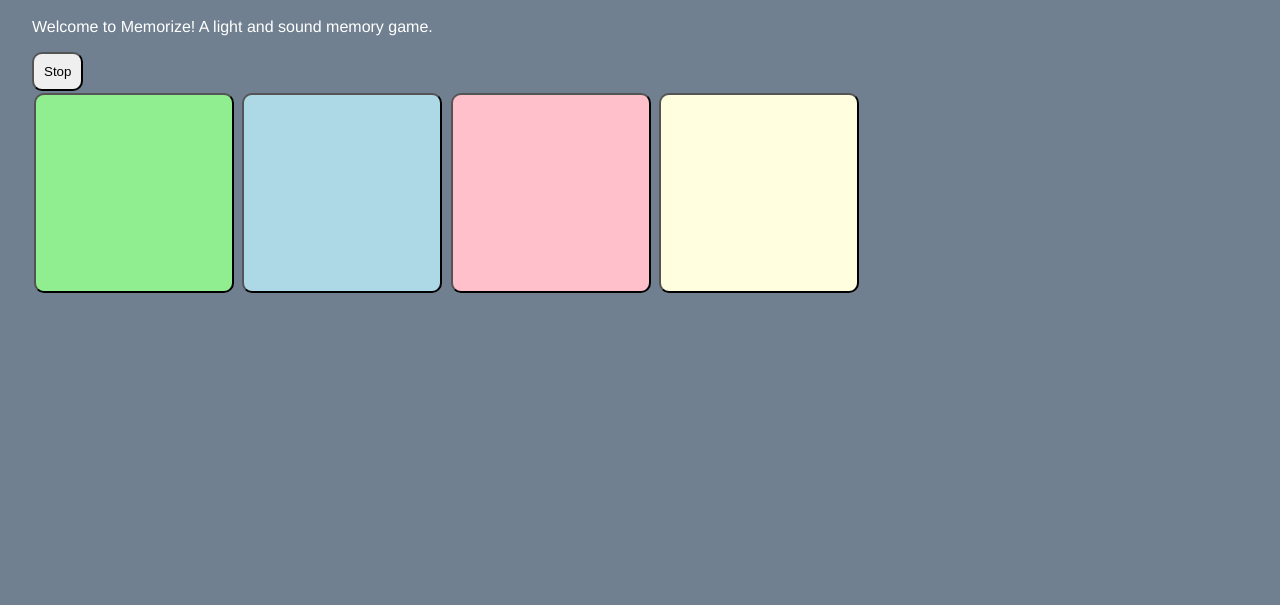
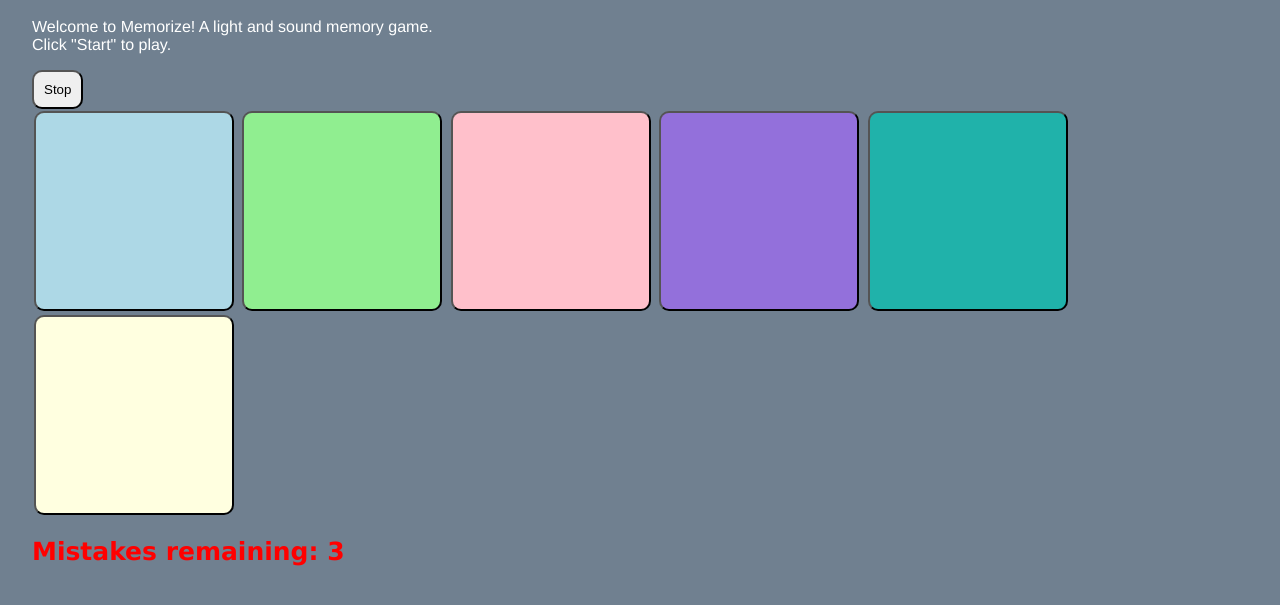
Before and after one commit to Jimmy-Trinh/MemorizeGame-SITE-prework, a plain HTML site: page index.html in a window 1280 px wide. Both pictures are taken after a click on the button "Start". Shown: the part 73-678 px from the top of the page. Drawn offline with Linux system fonts and the light colour scheme.

Commit message:
⛑🍞 Updated with Glitch

```diff
--- a/index.html
+++ b/index.html
@@ -18,6 +18,8 @@
 
     <p>
       Welcome to Memorize! A light and sound memory game.
+      <br>
+      Click "Start" to play.
     </p>
 
     <button id="startBtn" onclick="startGame()">
@@ -33,8 +35,13 @@
       <button id="button2" onclick="guess(2)" onmousedown="startTone(2)" onmouseup="stopTone()"></button>
       <button id="button3" onclick="guess(3)" onmousedown="startTone(3)" onmouseup="stopTone()"></button>
       <button id="button4" onclick="guess(4)" onmousedown="startTone(4)" onmouseup="stopTone()"></button>
+      <button id="button5" onclick="guess(5)" onmousedown="startTone(5)" onmouseup="stopTone()"></button>
+      <button id="button6" onclick="guess(6)" onmousedown="startTone(6)" onmouseup="stopTone()"></button>
     </div>
 
+    <div id = "mistakesText">
+      Mistakes remaining: 3
+    </div>
 
   </body>
 </html>
--- a/script.js
+++ b/script.js
@@ -1,21 +1,33 @@
 // global constants
-const clueHoldTime = 1000; //how long to hold each clue's light/sound
 const cluePauseTime = 333; //how long to pause in between clues
 const nextClueWaitTime = 1000; //how long to wait before starting playback of the clue sequence
 
 //Global Variables
-var pattern = [1, 2, 4, 3, 4, 1, 2, 4];
+// var pattern = [1, 2, 4, 3, 4, 2, 5, 6];
+var pattern = []
+var patternSize = 8
 var progress = 0;
 var gamePlaying = false;
 var tonePlaying = false;
 var volume = 0.4;  //must be between 0.0 and 1.0
 var guessCounter = 0;
+var clueHoldTime = 1000; //how long to hold each clue's light/sound (changed to var to speed up)
+var mistakes = 0;
 
+const mistakesText = document.getElementById('mistakesText');
+
+function rngPattern(patternSize){
+  for (var i = 0; i <= patternSize; i++) {
+    pattern[i] = Math.floor(Math.random() * (6 - 1 + 1) + 1); // inclusive range of 1-6 (for # of btns)
+  }
+}
 
 function startGame(){
   //initialize game variables
   progress = 0;
   gamePlaying = true;
+  rngPattern(patternSize)
+  mistakes = 0;
 
   // swap the Start and Stop buttons
   document.getElementById("startBtn").classList.add("hidden");
@@ -53,17 +65,19 @@ function playSingleClue(btn){
 function playClueSequence(){
   guessCounter = 0;
   let delay = nextClueWaitTime; //set delay to initial wait time
+  clueHoldTime -= 50; // each time clue is played, the Hold time is reduced to speed up clue
 
   for(let i=0;i<=progress;i++){ // for each clue that is revealed so far
     console.log("play single clue: " + pattern[i] + " in " + delay + "ms")
     setTimeout(playSingleClue,delay,pattern[i]) // set a timeout to play that clue
-    delay += clueHoldTime
+    delay += clueHoldTime;
     delay += cluePauseTime;
   }
 }
 
 // win and lose
 function loseGame(){
+  mistakesText.textContent = "Mistakes remaining: 0";
   stopGame();
   alert("Game Over. You lost.");
 }
@@ -100,17 +114,29 @@ function guess(btn){
       guessCounter++;
     }
   } else {
-    // No, incorrect guess. Lose game
-    loseGame();
+    // No, incorrect guess. Lose game if 3 mistakes are up.
+    // use 2 b/c inclusive
+    if (mistakes == 2) {
+      loseGame();
+    } else {
+      mistakes++;
+      // alerts user and updates text display on web page to show mistakes
+      alert(`You guessed wrong!\n${3-mistakes} mistake(s) remaining.`);
+      mistakesText.textContent = "Mistakes remaining: " + (3-mistakes);
+
+      playClueSequence();
+    }
   }
 }
 
 // Sound Synthesis Functions
 const freqMap = {
-  1: 261.6,
-  2: 329.6,
-  3: 392,
-  4: 466.2
+  1: 200,
+  2: 250,
+  3: 300,
+  4: 350,
+  5: 400,
+  6: 450
 }
 function playTone(btn,len){
   o.frequency.value = freqMap[btn]
@@ -141,3 +167,11 @@ g.connect(context.destination)
 g.gain.setValueAtTime(0,context.currentTime)
 o.connect(g)
 o.start(0)
+
+// audio did not play in Chrome
+// this makes it so that it checks if user interacts with page to
+document.querySelector('button').addEventListener('click', function() {
+  context.resume().then(() => {
+    console.log('Playback resumed successfully');
+  });
+});
--- a/style.css
+++ b/style.css
@@ -28,19 +28,19 @@ button {
 }
 
 #button1 {
+    background: lightblue;
+}
+
+#button1:active, #button1.lit {
+    background:blue;
+}
+
+#button2 {
     background: lightgreen;
 }
 
-#button1:active, #button1.lit {
+#button2:active, #button2.lit {
     background:green;
-}
-
-#button2 {
-    background: lightblue;
-}
-
-#button2:active, #button2.lit {
-    background:blue;
 }
 
 #button3 {
@@ -52,9 +52,33 @@ button {
 }
 
 #button4 {
+    background: mediumpurple;
+}
+
+#button4:active, #button4.lit {
+    background:blueviolet;
+}
+
+#button5 {
+    background: lightseagreen;
+}
+
+#button5:active, #button5.lit {
+    background:aqua;
+}
+
+#button6 {
     background: lightyellow;
 }
 
-#button4:active, #button4.lit {
+#button6:active, #button6.lit {
     background:yellow;
 }
+
+#mistakesText {
+  padding-top:20px;
+  color: red;
+  font-family: verdana, arial, sans-serif;
+  font-weight: bold;
+  font-size: 25px;
+}
```
